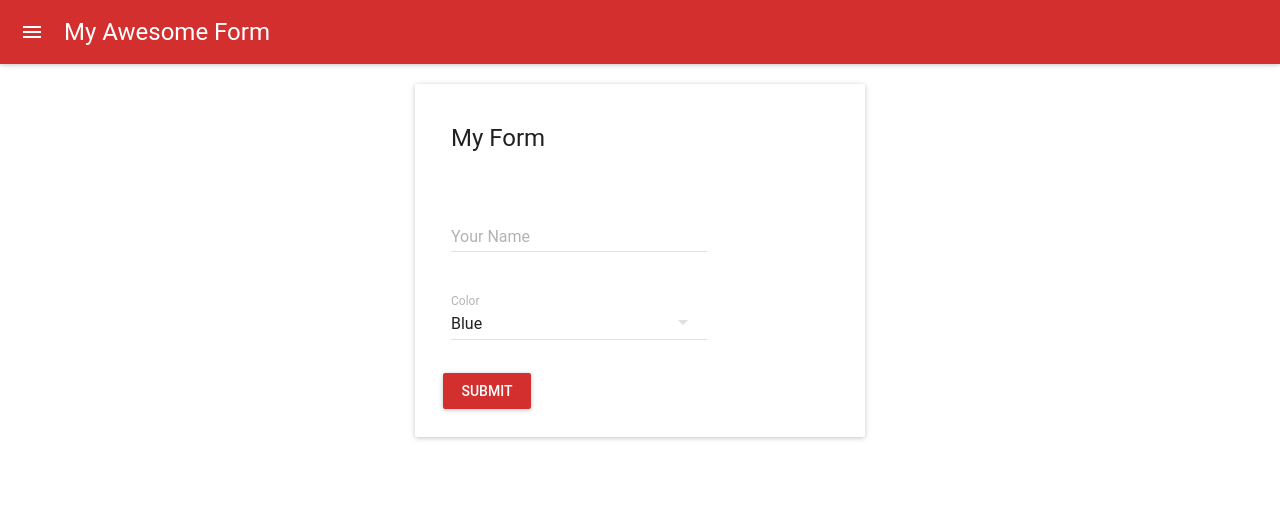
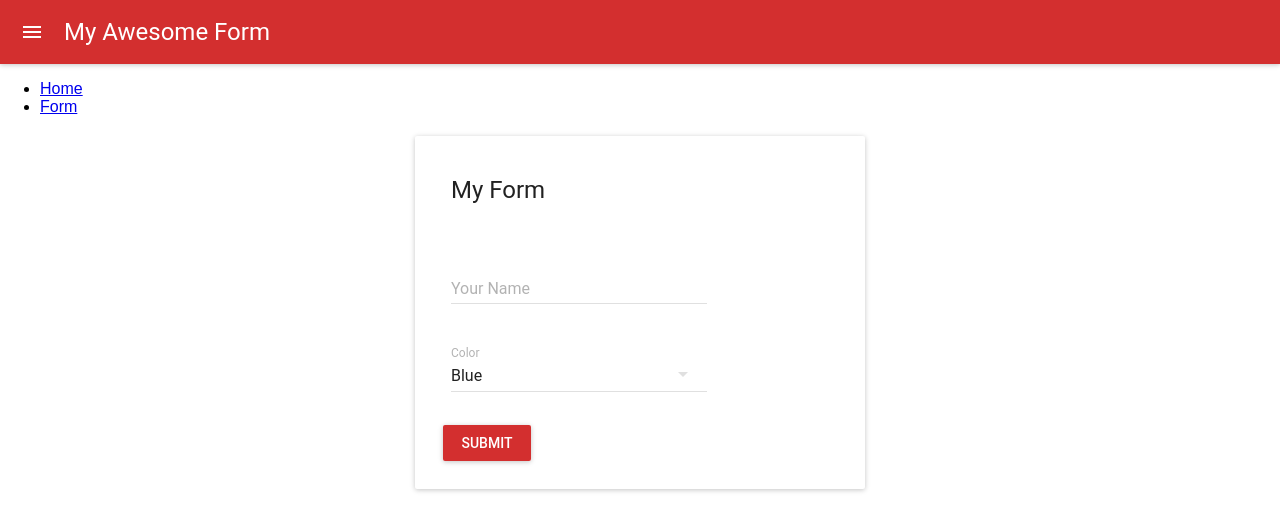
Before and after one commit to pizzapanther/dc-class-code-2017, a React (Create React App) app in the folder form-app/: page /form in a window 1280 px wide. Shown: the top 530 px of the page. Built offline with nearby package versions, Linux system fonts and the light colour scheme; what react-tap-event-plugin would draw is missing.

Commit message:
react router

```diff
--- a/form-app/package.json
+++ b/form-app/package.json
@@ -6,6 +6,7 @@
     "material-ui": "^0.18.4",
     "react": "^15.6.1",
     "react-dom": "^15.6.1",
+    "react-router-dom": "^4.1.1",
     "react-tap-event-plugin": "^2.0.1"
   },
   "devDependencies": {
--- a/form-app/src/App.js
+++ b/form-app/src/App.js
@@ -2,20 +2,62 @@ import React, { Component } from 'react';
 import logo from './logo.svg';
 import './App.css';
 
+import AppBar from 'material-ui/AppBar';
 import MuiThemeProvider from 'material-ui/styles/MuiThemeProvider';
 import MyForm from './myform';
 import getMuiTheme from 'material-ui/styles/getMuiTheme';
 import {red700} from 'material-ui/styles/colors';
 
+import {BrowserRouter, Route, Link, Switch, Redirect} from 'react-router-dom';
+
+const Home = () => (<h2>Home Page</h2>);
+
+const NoMatch= ({ location }) => (
+  <div>
+    <h3>Page Not Found: { location.pathname }</h3>
+  </div>
+)
+
 const theme = getMuiTheme({
   palette: {primary1Color: red700}
 });
+
+const Article = (props) => {
+  console.log(props);
+  return (
+    <div>
+      <h3>Article ID: { props.match.params.id }</h3>
+    </div>
+  )
+}
 
 class App extends Component {
   render() {
     return (
       <MuiThemeProvider muiTheme={theme}>
-        <MyForm/>
+        <div>
+          <AppBar title="My Awesome Form"/>
+          <BrowserRouter>
+            <div>
+              <ul>
+                <li>
+                  <Link to="/">Home</Link>
+                </li>
+                <li>
+                  <Link to="/form">Form</Link>
+                </li>
+              </ul>
+
+              <Switch>
+                <Route exact path="/" component={Home}/>
+                <Route path="/form" component={MyForm}/>
+                <Redirect from="/old-form" to="/form"/>
+                <Route path="/article/:id" component={Article}/>
+                <Route component={NoMatch}/>
+              </Switch>
+            </div>
+          </BrowserRouter>
+        </div>
       </MuiThemeProvider>
     );
   }
--- a/form-app/src/myform.jsx
+++ b/form-app/src/myform.jsx
@@ -1,6 +1,5 @@
 import React, { Component } from 'react';
 
-import AppBar from 'material-ui/AppBar';
 import {Card, CardActions, CardTitle, CardText} from 'material-ui/Card';
 import RaisedButton from 'material-ui/RaisedButton';
 import TextField from 'material-ui/TextField';
@@ -16,6 +15,8 @@ class MyForm extends Component {
       name: '',
       color: 'blue'
     };
+
+    this.history = props.history;
   }
 
   update_state (event, key) {
@@ -34,12 +35,12 @@ class MyForm extends Component {
   handleSubmit (event) {
     console.log('submitted:', this.state);
     event.preventDefault();
+    this.history.push('/');
   }
 
   render () {
     return (
       <div>
-        <AppBar title="My Awesome Form"/>
         <form onSubmit={event => this.handleSubmit(event)}>
           <Card className="md-card">
             <CardTitle title="My Form"/>
```
